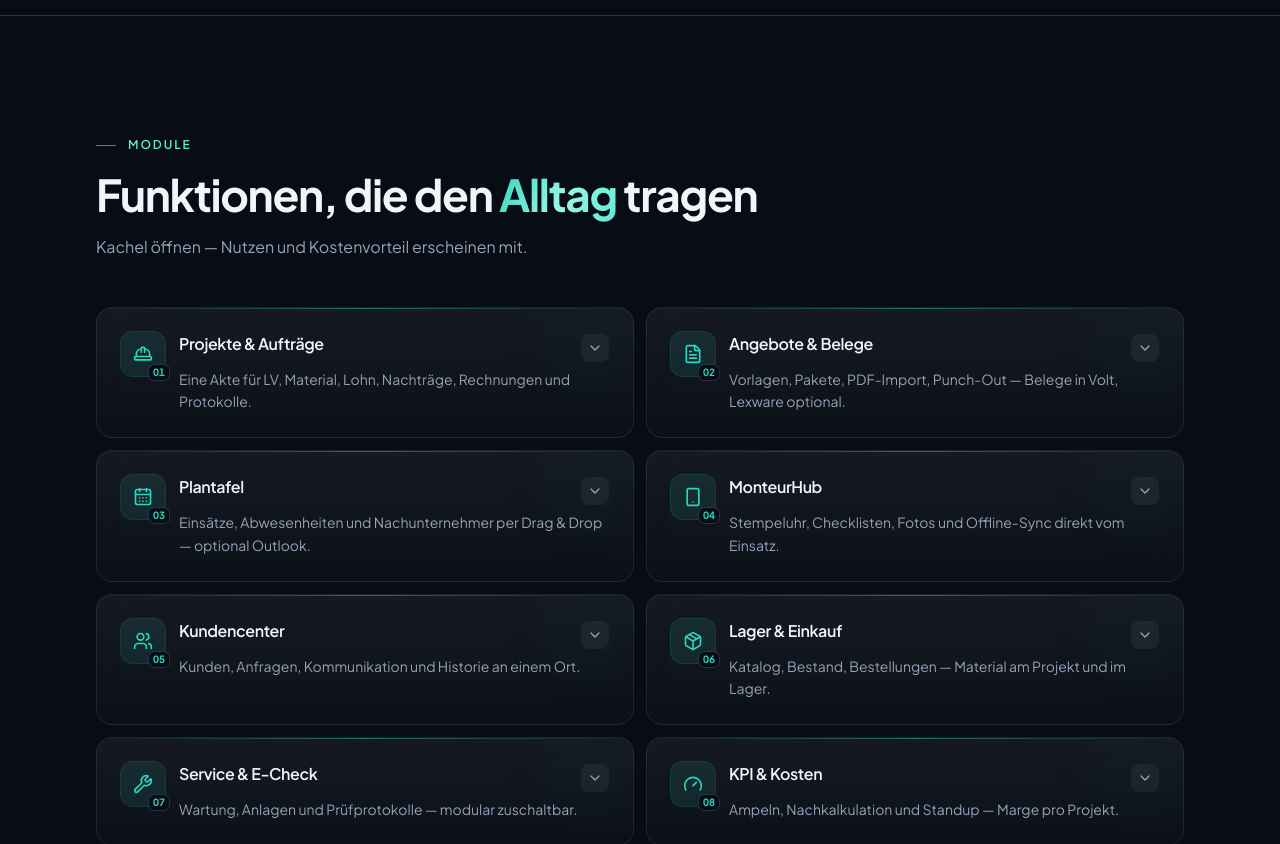
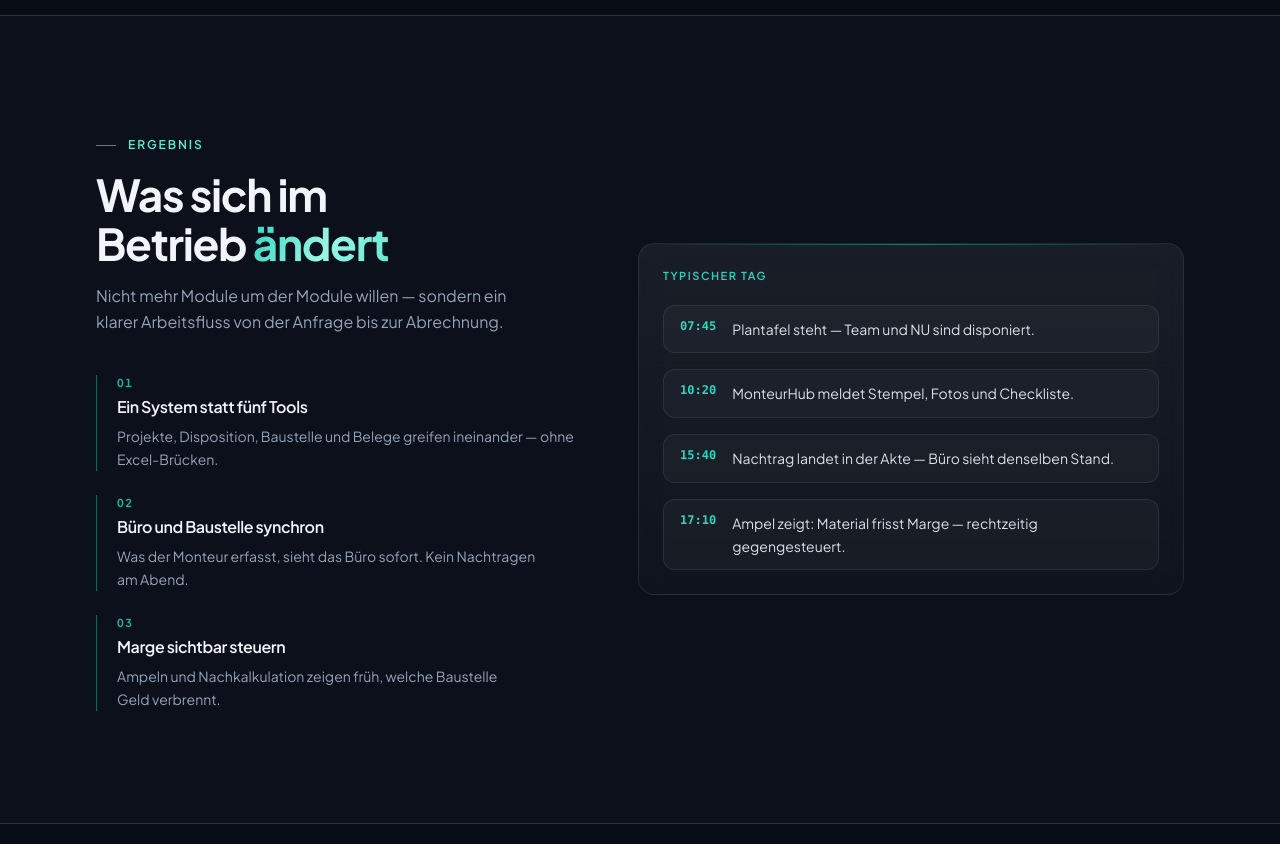
Before and after one commit to zPoche/volt-web, a React (Vite) app: page / in a window 1280 px wide. Shown: the part 1460-2304 px from the top of the page. Built offline with nearby package versions, Linux system fonts and the light colour scheme.

Commit message:
feat: Outcome-Section und fokussierter Modul-Katalog
Ergebnis-Story vor den Funktionen, Tagesablauf-Panel, Top-6-Module mit
„Alle Module anzeigen“, Nav um Ergebnis ergänzt; dist neu gebaut.

Co-authored-by: zPoche <zPoche@users.noreply.github.com>

```diff
--- a/src/App.tsx
+++ b/src/App.tsx
@@ -8,6 +8,7 @@ import {
   ImpressumSection,
   ModulesSection,
   OperationsSection,
+  OutcomeSection,
   ProductSection,
   SiteFooter,
   WorkflowSection,
@@ -23,6 +24,7 @@ export default function App() {
         <main>
           <Hero />
           <ProductSection />
+          <OutcomeSection />
           <ModulesSection />
           <WorkflowSection />
           <OperationsSection />
--- a/src/components/FeatureTiles.tsx
+++ b/src/components/FeatureTiles.tsx
@@ -1,30 +1,34 @@
 import { useState } from 'react';
 import { Check, ChevronDown } from 'lucide-react';
 import { AnimatePresence, motion } from 'motion/react';
-import { FEATURES } from '../content/features';
+import { FEATURED_FEATURE_COUNT, FEATURES } from '../content/features';
 import { easeOut, springSoft, springSnappy, staggerContainer, fadeUp } from '../lib/motion';
 
 const viewport = { once: true, amount: 0.12, margin: '0px 0px -6% 0px' } as const;
 
 /**
- * Aufklappbare Feature-Kacheln — Glass-Surface, weniger Nested-Chrome.
+ * Aufklappbare Feature-Kacheln — zuerst Top-Module, Rest auf Wunsch.
  */
 export function FeatureTiles() {
   const [open, setOpen] = useState<Record<string, boolean>>({});
+  const [showAll, setShowAll] = useState(false);
+  const visible = showAll ? FEATURES : FEATURES.slice(0, FEATURED_FEATURE_COUNT);
+  const hiddenCount = FEATURES.length - FEATURED_FEATURE_COUNT;
 
   function toggle(title: string) {
     setOpen((prev) => ({ ...prev, [title]: !prev[title] }));
   }
 
   return (
+    <div className="mt-12">
       <motion.ul
-      className="mt-12 grid gap-3 lg:grid-cols-2"
+        className="grid gap-3 lg:grid-cols-2"
         variants={staggerContainer}
         initial="hidden"
         whileInView="show"
         viewport={viewport}
       >
-      {FEATURES.map(({ icon: Icon, title, does, helps, saves, points }, index) => {
+        {visible.map(({ icon: Icon, title, does, helps, saves, points }, index) => {
           const isOpen = Boolean(open[title]);
           const n = String(index + 1).padStart(2, '0');
 
@@ -129,5 +133,22 @@ export function FeatureTiles() {
           );
         })}
       </motion.ul>
+
+      {!showAll && hiddenCount > 0 ? (
+        <div className="mt-8 flex justify-center">
+          <motion.button
+            type="button"
+            className="volt-glass inline-flex h-11 items-center gap-2 rounded-xl px-5 text-sm font-semibold text-foreground"
+            onClick={() => setShowAll(true)}
+            whileHover={{ scale: 1.03, borderColor: 'rgb(45 212 191 / 0.4)' }}
+            whileTap={{ scale: 0.97 }}
+            transition={springSoft}
+          >
+            Alle Module anzeigen
+            <span className="text-muted-foreground">(+{hiddenCount})</span>
+          </motion.button>
+        </div>
+      ) : null}
+    </div>
   );
 }
--- a/src/components/Sections.tsx
+++ b/src/components/Sections.tsx
@@ -1,6 +1,6 @@
 import { useState, type FormEvent, type ReactNode } from 'react';
 import { motion } from 'motion/react';
-import { BUSINESS_BENEFITS, WORKFLOW } from '../content/features';
+import { BUSINESS_BENEFITS, OUTCOMES, WORKFLOW } from '../content/features';
 import { IMPRESSUM } from '../content/impressum';
 import { fadeUp, springSoft, springSnappy, staggerContainer } from '../lib/motion';
 import { FeatureTiles } from './FeatureTiles';
@@ -75,6 +75,87 @@ export function ProductSection() {
           ))}
         </motion.ul>
       </motion.div>
+    </section>
+  );
+}
+
+export function OutcomeSection() {
+  return (
+    <section
+      id="ergebnis"
+      className="relative overflow-hidden border-b border-border bg-card/30"
+      aria-labelledby="ergebnis-heading"
+    >
+      <div className="mx-auto max-w-6xl px-6 py-20 sm:px-8 sm:py-28">
+        <div className="grid gap-12 lg:grid-cols-[minmax(0,0.95fr)_minmax(0,1.05fr)] lg:items-center">
+          <motion.div
+            variants={staggerContainer}
+            initial="hidden"
+            whileInView="show"
+            viewport={viewport}
+          >
+            <motion.div variants={fadeUp}>
+              <SectionEyebrow>Ergebnis</SectionEyebrow>
+            </motion.div>
+            <motion.h2 id="ergebnis-heading" className="text-section mt-4" variants={fadeUp}>
+              Was sich im Betrieb <span className="text-highlight">ändert</span>
+            </motion.h2>
+            <motion.p className="mt-4 max-w-md text-base leading-relaxed text-muted-foreground" variants={fadeUp}>
+              Nicht mehr Module um der Module willen — sondern ein klarer Arbeitsfluss von der Anfrage
+              bis zur Abrechnung.
+            </motion.p>
+            <motion.ul className="mt-10 space-y-6" variants={staggerContainer}>
+              {OUTCOMES.map((item, index) => (
+                <motion.li
+                  key={item.title}
+                  variants={fadeUp}
+                  className="relative border-l border-primary/40 pl-5"
+                >
+                  <p className="text-[11px] font-bold tabular-nums tracking-[0.14em] text-primary/80">
+                    {String(index + 1).padStart(2, '0')}
+                  </p>
+                  <h3 className="mt-1 text-base font-semibold tracking-tight text-foreground">
+                    {item.title}
+                  </h3>
+                  <p className="mt-1.5 text-sm leading-relaxed text-muted-foreground">{item.text}</p>
+                </motion.li>
+              ))}
+            </motion.ul>
+          </motion.div>
+
+          <motion.div
+            className="volt-glass relative overflow-hidden rounded-2xl p-5 sm:p-6"
+            initial={{ opacity: 0.25, y: 28 }}
+            whileInView={{ opacity: 1, y: 0 }}
+            viewport={viewport}
+            transition={{ duration: 0.55, ease: [0.22, 1, 0.36, 1] }}
+          >
+            <p className="text-[11px] font-semibold uppercase tracking-[0.14em] text-primary">
+              Typischer Tag
+            </p>
+            <ol className="mt-5 space-y-4">
+              {[
+                { when: '07:45', what: 'Plantafel steht — Team und NU sind disponiert.' },
+                { when: '10:20', what: 'MonteurHub meldet Stempel, Fotos und Checkliste.' },
+                { when: '15:40', what: 'Nachtrag landet in der Akte — Büro sieht denselben Stand.' },
+                { when: '17:10', what: 'Ampel zeigt: Material frisst Marge — rechtzeitig gegengesteuert.' },
+              ].map((row, index) => (
+                <motion.li
+                  key={row.when}
+                  className="flex gap-4 rounded-xl border border-white/8 bg-white/[0.03] px-4 py-3"
+                  initial={{ opacity: 0.2, x: 16 }}
+                  whileInView={{ opacity: 1, x: 0 }}
+                  viewport={viewport}
+                  transition={{ delay: 0.08 * index, duration: 0.4 }}
+                >
+                  <span className="shrink-0 font-mono text-xs font-semibold text-primary">{row.when}</span>
+                  <span className="text-sm leading-relaxed text-foreground/90">{row.what}</span>
+                </motion.li>
+              ))}
+            </ol>
+          </motion.div>
+        </div>
+      </div>
     </section>
   );
 }
--- a/src/components/SiteHeader.tsx
+++ b/src/components/SiteHeader.tsx
@@ -6,9 +6,9 @@ import { springSnappy } from '../lib/motion';
 
 const NAV = [
   { href: '#produkt', label: 'Produkt' },
+  { href: '#ergebnis', label: 'Ergebnis' },
   { href: '#module', label: 'Funktionen' },
   { href: '#ablauf', label: 'Ablauf' },
-  { href: '#betrieb', label: 'Betrieb' },
 ] as const;
 
 export function SiteHeader() {
--- a/src/content/features.ts
+++ b/src/content/features.ts
@@ -154,6 +154,25 @@ export const BUSINESS_BENEFITS = [
   },
 ] as const;
 
+/** Ergebnis-Story vor dem Modul-Katalog — eine Idee pro Zeile. */
+export const OUTCOMES = [
+  {
+    title: 'Ein System statt fünf Tools',
+    text: 'Projekte, Disposition, Baustelle und Belege greifen ineinander — ohne Excel-Brücken.',
+  },
+  {
+    title: 'Büro und Baustelle synchron',
+    text: 'Was der Monteur erfasst, sieht das Büro sofort. Kein Nachtragen am Abend.',
+  },
+  {
+    title: 'Marge sichtbar steuern',
+    text: 'Ampeln und Nachkalkulation zeigen früh, welche Baustelle Geld verbrennt.',
+  },
+] as const;
+
+/** Zuerst sichtbar im Katalog; Rest hinter „Alle Module“. */
+export const FEATURED_FEATURE_COUNT = 6;
+
 export type WorkflowStep = {
   step: string;
   title: string;
```
Also changed, not shown: 5 other files (tests, documents, lock files or other folders). Lines whose indentation alone changed are shown as unchanged.
